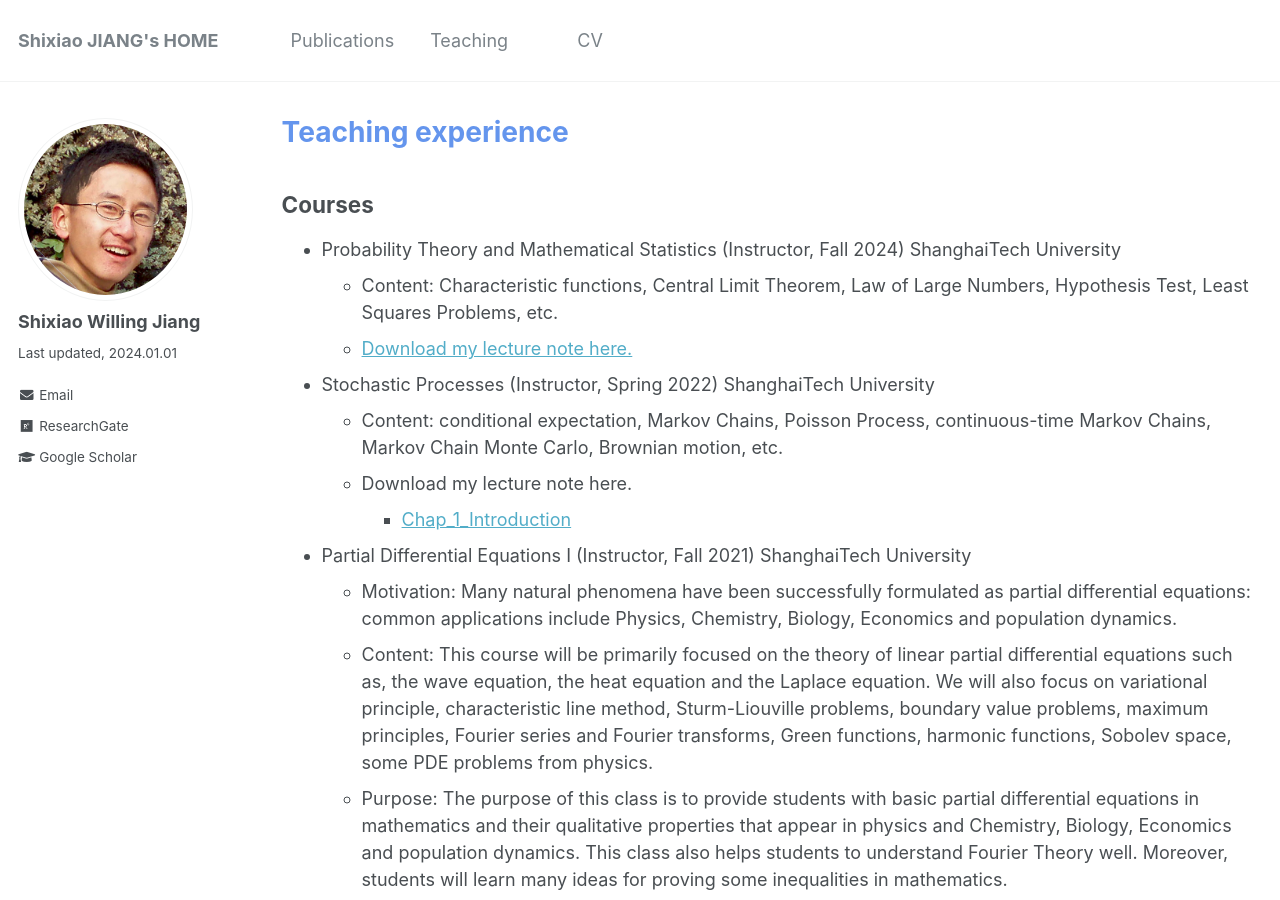
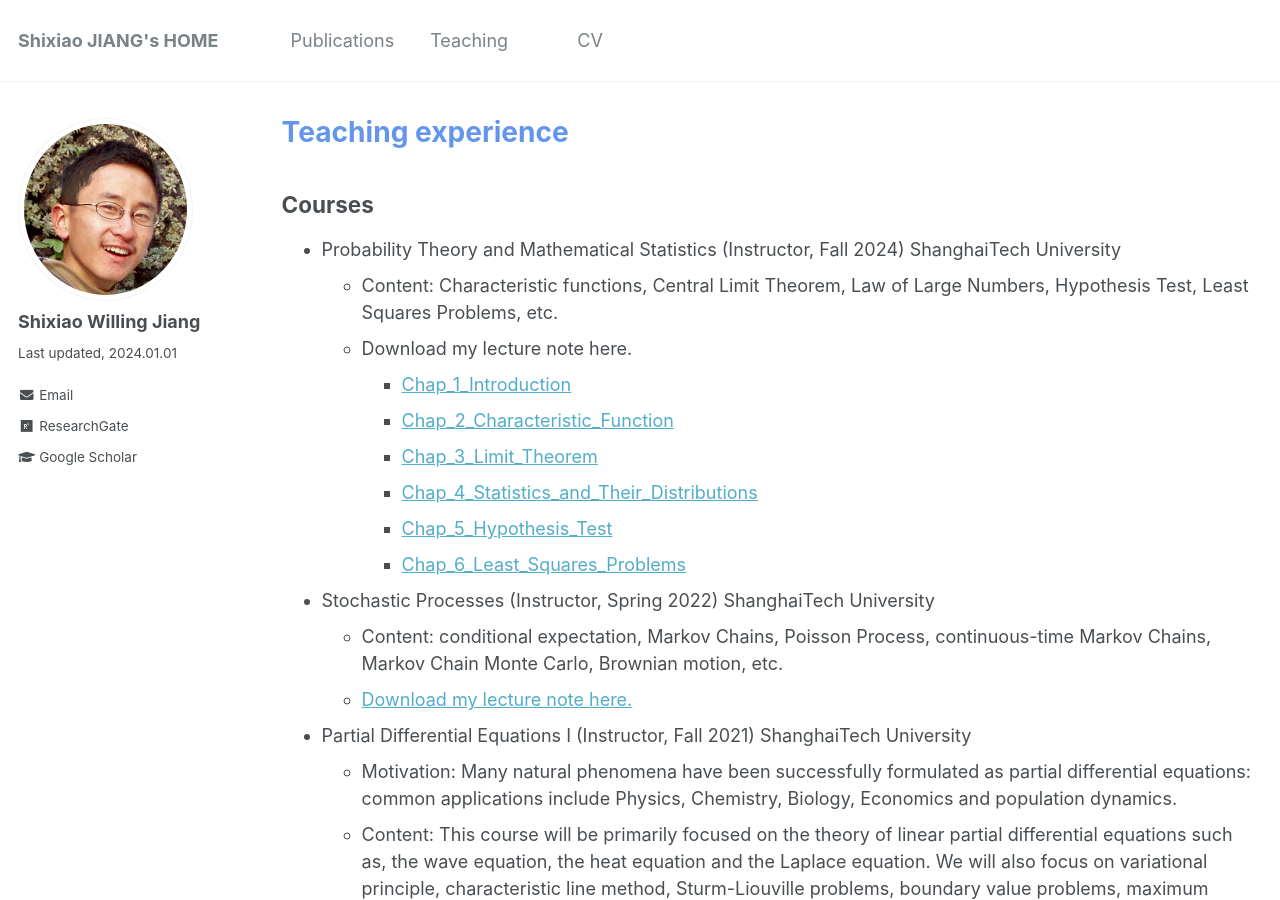
Before and after one commit to willingjiang/willingjiang.github.io, a Jekyll site: the page built from _pages/teachings.md, in a window 1280 px wide and 900 px high. Built offline with Jekyll 4.4.1, drawn with Linux system fonts in a browser that asks for light colours.

Commit message:
Update teachings.md

```diff
--- a/_pages/teachings.md
+++ b/_pages/teachings.md
@@ -11,12 +11,17 @@ author_profile: true
 
 * Probability Theory and Mathematical Statistics (Instructor, Fall 2024) ShanghaiTech University
   * Content: Characteristic functions, Central Limit Theorem, Law of Large Numbers, Hypothesis Test, Least Squares Problems, etc.
-  * [Download my lecture note here.](http://willingjiang.github.io/files/Stochastic_Chap_All.pdf)
+  * Download my lecture note here.
+    * [Chap_1_Introduction](http://willingjiang.github.io/files/Prob_Stat_2_Chap1.pdf)
+    * [Chap_2_Characteristic_Function](http://willingjiang.github.io/files/Prob_Stat_2_Chap2.pdf)
+    * [Chap_3_Limit_Theorem](http://willingjiang.github.io/files/Prob_Stat_2_Chap3.pdf)
+    * [Chap_4_Statistics_and_Their_Distributions](http://willingjiang.github.io/files/Prob_Stat_2_Chap4.pdf)
+    * [Chap_5_Hypothesis_Test](http://willingjiang.github.io/files/Prob_Stat_2_Chap5.pdf)
+    * [Chap_6_Least_Squares_Problems](http://willingjiang.github.io/files/Prob_Stat_2_Chap6.pdf)
 
 * Stochastic Processes (Instructor, Spring 2022) ShanghaiTech University
   * Content: conditional expectation, Markov Chains, Poisson Process,  continuous-time Markov Chains, Markov Chain Monte Carlo, Brownian motion, etc.
-  * Download my lecture note here.
-    * [Chap_1_Introduction](http://willingjiang.github.io/files/Prob_Stat_2_Chap1.pdf)
+  * [Download my lecture note here.](http://willingjiang.github.io/files/Stochastic_Chap_All.pdf)
 
 * Partial Differential Equations I (Instructor, Fall 2021) ShanghaiTech University
   * Motivation: Many natural phenomena have been successfully formulated as partial differential equations: common applications include Physics, Chemistry, Biology, Economics and population dynamics.
```
